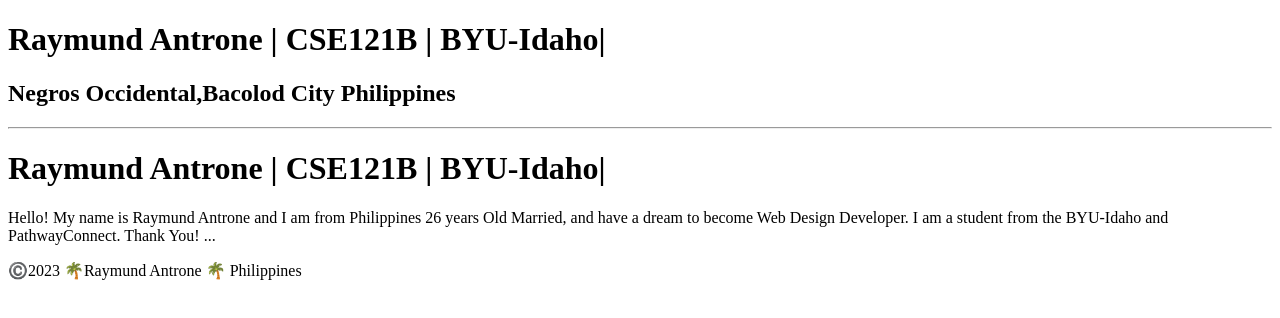
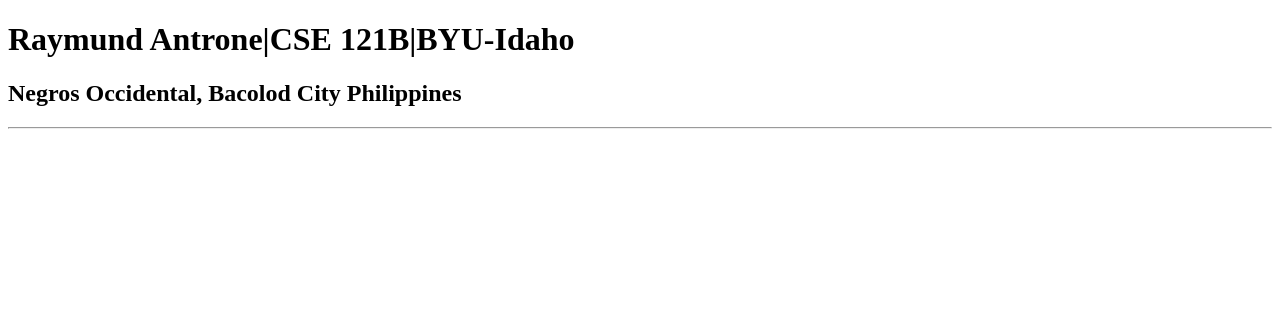
Before and after one commit to Rajacks/cse121b, a plain HTML site: page test.html in a window 1280 px wide. Drawn offline with Linux system fonts and the light colour scheme.

Commit message:
addedchanges

```diff
--- a/test.html
+++ b/test.html
@@ -3,17 +3,12 @@
 <head>
     <meta charset="UTF-8">
     <meta name="viewport" content="width=device-width, initial-scale=1.0">
-    <title>Raymund Antrone|CSE121B|BYU-Idaho|</title>
+    <title>Raymund Antrone|CSE 121B|BYU-Idaho</title>
 </head>
 <body>
-    <h1>Raymund Antrone | CSE121B | BYU-Idaho|</h1>
-    <h2>Negros Occidental,Bacolod City Philippines</h2>
+    <h1>Raymund Antrone|CSE 121B|BYU-Idaho</h1>
+    <h2>Negros Occidental, Bacolod City Philippines</h2>
     <hr>
-  <h1>Raymund Antrone | CSE121B | BYU-Idaho|</h1>
-  <p>Hello! My name is Raymund Antrone and I am from Philippines 26 years Old
-    Married, and have a dream to become Web Design Developer. I am a student from the
-    BYU-Idaho and PathwayConnect. Thank You! ... </p>
-<footer>
-  <p>©️2023 🌴Raymund Antrone 🌴 Philippines</p>
+
 </body>
 </html>
```
